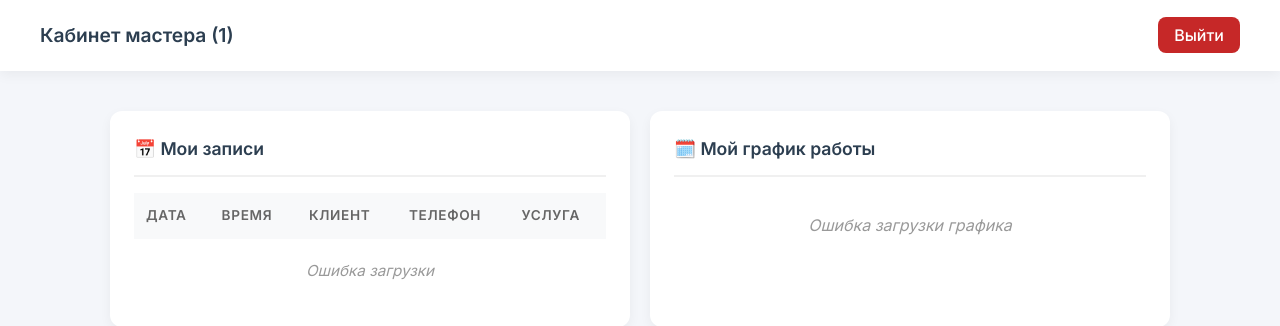
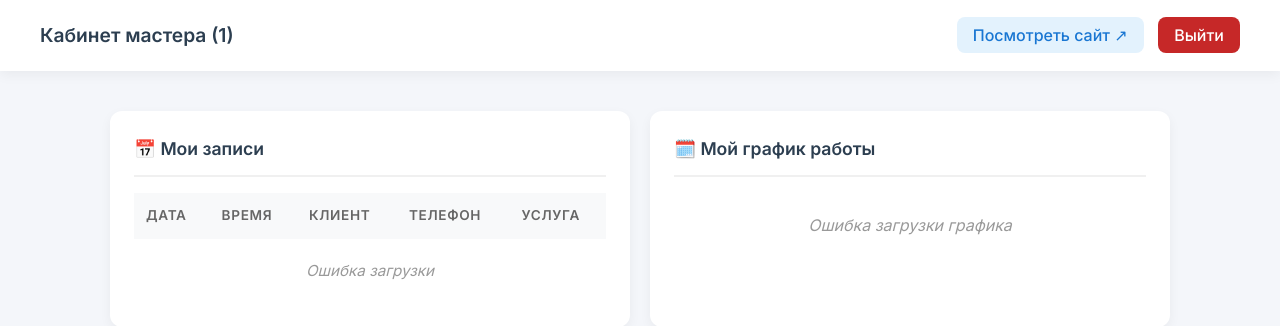
Before and after one commit to danilka007tuk/Generator, a FastAPI app: page /master_dashboard/1 in a window 1280 px wide. Shown: the top 326 px of the page. Run offline with FastAPI, Linux system fonts and the light colour scheme.

Commit message:
Fix: кнопка посещения сайта с skip_redirect, кабинет мастера с графиком

```diff
--- a/templates/dashboard.html
+++ b/templates/dashboard.html
@@ -10,7 +10,7 @@
         body { font-family: 'Inter', sans-serif; background: #f4f6fa; color: #2c3e50; line-height: 1.6; }
         .header { background: #fff; padding: 20px 40px; display: flex; justify-content: space-between; align-items: center; box-shadow: 0 4px 12px rgba(0,0,0,0.05); }
         .header h1 { font-size: 1.2em; font-weight: 600; }
-        .header a { color: #1976d2; text-decoration: none; font-weight: 500; background: #e3f2fd; padding: 8px 16px; border-radius: 8px; }
+        .header a { color: #1976d2; text-decoration: none; font-weight: 500; background: #e3f2fd; padding: 8px 16px; border-radius: 8px; margin-left: 10px; }
         .header .logout-btn { background: #c62828; color: #fff; }
         .tabs { display: flex; background: #fff; border-bottom: 1px solid #eee; padding: 0 40px; }
         .tab { padding: 16px 24px; cursor: pointer; font-weight: 500; color: #777; border-bottom: 3px solid transparent; }
@@ -41,7 +41,6 @@
         .schedule-day { text-align: center; }
         .schedule-day label { font-size: 0.8em; display: block; margin-bottom: 4px; }
         .schedule-day input { width: 100%; padding: 4px; text-align: center; font-size: 0.8em; border: 1px solid #ddd; border-radius: 4px; }
-        .password-box { background: #fff3e0; border: 1px solid #ffb74d; padding: 12px; border-radius: 8px; margin-top: 10px; font-family: monospace; font-size: 1.1em; text-align: center; }
         @media (max-width: 900px) { .container { padding: 0 10px; } }
     </style>
 </head>
@@ -50,7 +49,7 @@
 <div class="header">
     <h1>Управление сайтом: {{ site_id }}</h1>
     <div>
-        <a href="https://danilka007tuk.github.io/{{ site_id }}/" target="_blank">Посмотреть сайт ↗</a>
+        <a href="https://danilka007tuk.github.io/{{ site_id }}/?skip_redirect=1" target="_blank">Посмотреть сайт ↗</a>
         <a href="/logout" class="logout-btn">Выйти</a>
     </div>
 </div>
--- a/templates/master_dashboard.html
+++ b/templates/master_dashboard.html
@@ -10,7 +10,7 @@
         body { font-family: 'Inter', sans-serif; background: #f4f6fa; color: #2c3e50; line-height: 1.6; }
         .header { background: #fff; padding: 20px 40px; display: flex; justify-content: space-between; align-items: center; box-shadow: 0 4px 12px rgba(0,0,0,0.05); }
         .header h1 { font-size: 1.2em; font-weight: 600; }
-        .header a { color: #1976d2; text-decoration: none; font-weight: 500; background: #e3f2fd; padding: 8px 16px; border-radius: 8px; }
+        .header a { color: #1976d2; text-decoration: none; font-weight: 500; background: #e3f2fd; padding: 8px 16px; border-radius: 8px; margin-left: 10px; }
         .header .logout-btn { background: #c62828; color: #fff; }
         .container { max-width: 1100px; margin: 40px auto; padding: 0 20px; display: grid; grid-template-columns: 1fr 1fr; gap: 20px; }
         .card { background: #fff; border-radius: 12px; padding: 24px; box-shadow: 0 4px 12px rgba(0,0,0,0.05); }
@@ -33,6 +33,7 @@
 <div class="header">
     <h1>Кабинет мастера ({{ site_id }})</h1>
     <div>
+        <a href="https://danilka007tuk.github.io/{{ site_id }}/?skip_redirect=1" target="_blank">Посмотреть сайт ↗</a>
         <a href="/logout" class="logout-btn">Выйти</a>
     </div>
 </div>
@@ -108,13 +109,8 @@
                 return;
             }
 
-            // Создаем массив для всех 7 дней, по умолчанию "выходной"
             const week = Array.from({length: 7}, (_, i) => ({ weekday: i, start_time: null, end_time: null }));
-
-            // Заполняем данными из БД
-            data.schedule.forEach(item => {
-                week[item.weekday] = item;
-            });
+            data.schedule.forEach(item => { week[item.weekday] = item; });
 
             container.innerHTML = week.map(day => {
                 const dayName = WEEKDAYS[day.weekday];
```
